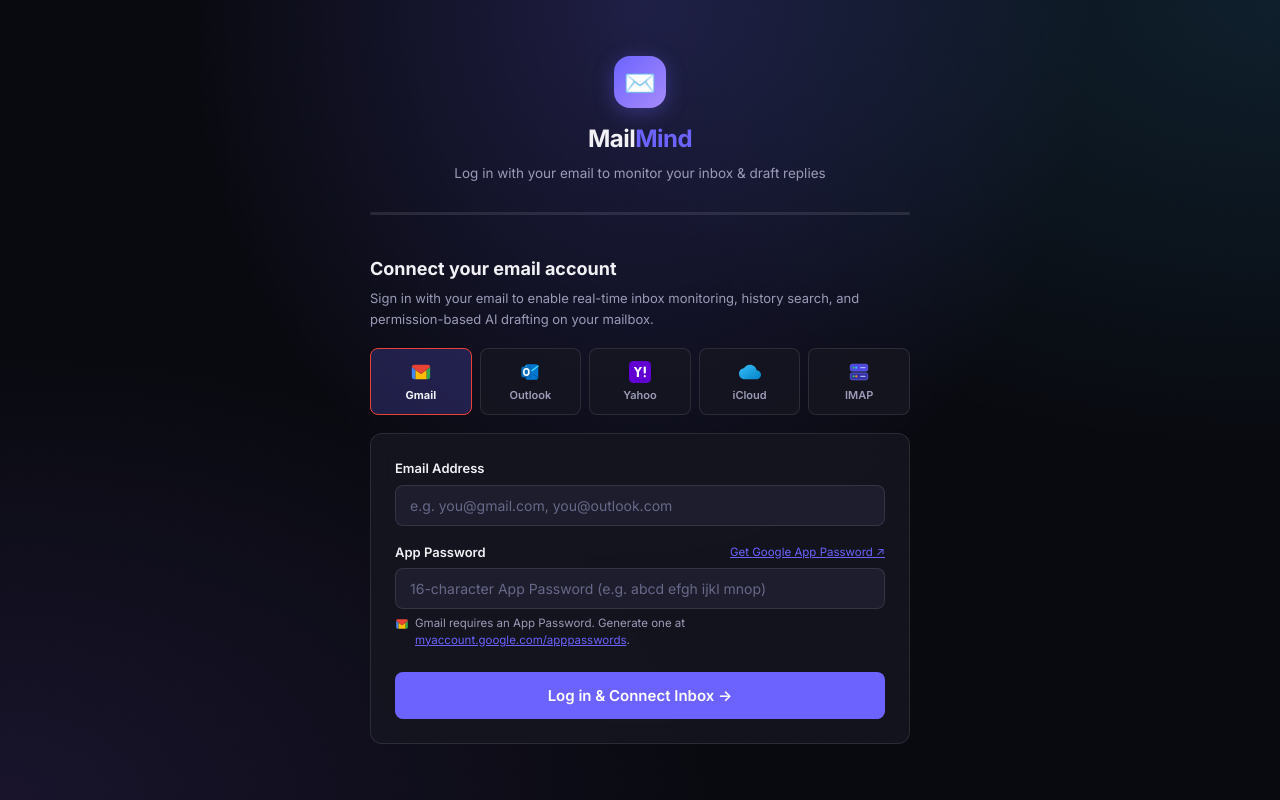
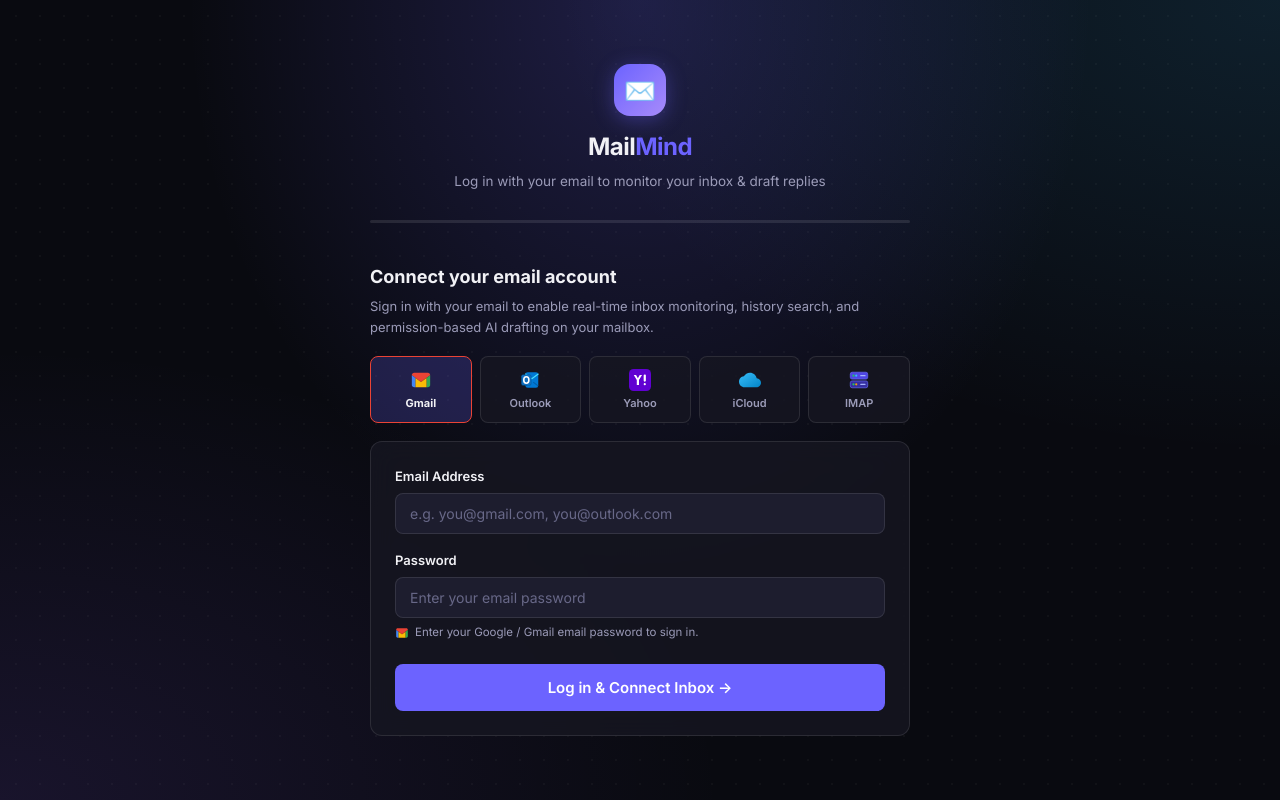
Before and after one commit to frix-bena/mailmind, a Next.js app: page /onboarding in a window 1280 px wide. Built offline with nearby package versions, Linux system fonts and the light colour scheme.

Commit message:
removed app password

```diff
--- a/app/api/auth/connect/route.js
+++ b/app/api/auth/connect/route.js
@@ -11,7 +11,7 @@
 
     if (!email || !password) {
       return NextResponse.json(
-        { error: 'Email and password/App Password are required.' },
+        { error: 'Email and password are required.' },
         { status: 400 }
       );
     }
@@ -33,7 +33,7 @@
       return NextResponse.json(
         {
           error: testResult.error || 'Failed to authenticate with email server.',
-          hint: 'For Gmail, make sure 2-Step Verification is active and you are using a 16-character App Password.'
+          hint: 'Make sure your email address and password are correct, and IMAP access is enabled in your email provider settings.'
         },
         { status: 401 }
       );
--- a/app/onboarding/page.js
+++ b/app/onboarding/page.js
@@ -81,7 +81,7 @@
       return;
     }
     if (!password) {
-      setAuthError('Please enter your password or App Password.');
+      setAuthError('Please enter your email password.');
       return;
     }
 
@@ -267,28 +267,14 @@
               </div>
 
               <div style={{ marginBottom: 16 }}>
-                <div style={{ display: 'flex', justifyContent: 'space-between', alignItems: 'center', marginBottom: 6 }}>
-                  <label style={{ fontSize: 13, fontWeight: 600 }}>
-                    {selectedProvider === 'google' || selectedProvider === 'yahoo' || selectedProvider === 'icloud'
-                      ? 'App Password'
-                      : 'Password / App Password'}
-                  </label>
-                  {currentProviderObj.guideUrl && (
-                    <a
-                      href={currentProviderObj.guideUrl}
-                      target="_blank"
-                      rel="noreferrer"
-                      style={{ fontSize: 11.5, color: 'var(--accent)', textDecoration: 'underline' }}
-                    >
-                      Get {currentProviderObj.name.split('/')[0].trim()} App Password ↗
-                    </a>
-                  )}
-                </div>
+                <label style={{ display: 'block', fontSize: 13, fontWeight: 600, marginBottom: 6 }}>
+                  Password
+                </label>
                 <input
                   type="password"
                   required
                   className="input"
-                  placeholder={selectedProvider === 'google' ? '16-character App Password (e.g. abcd efgh ijkl mnop)' : 'Enter password or App Password'}
+                  placeholder="Enter your email password"
                   value={password}
                   onChange={e => setPassword(e.target.value)}
                   autoComplete="current-password"
@@ -296,21 +282,7 @@
                 <div style={{ fontSize: 11.5, color: 'var(--muted)', marginTop: 6, lineHeight: 1.4, display: 'flex', alignItems: 'flex-start', gap: 6 }}>
                   <ProviderIcon provider={selectedProvider} size={14} style={{ marginTop: 2, flexShrink: 0 }} />
                   <div>
-                    {selectedProvider === 'google' && (
-                      <span>Gmail requires an App Password. Generate one at <a href="https://myaccount.google.com/apppasswords" target="_blank" rel="noreferrer" style={{ color: 'var(--accent)', textDecoration: 'underline' }}>myaccount.google.com/apppasswords</a>.</span>
-                    )}
-                    {selectedProvider === 'microsoft' && (
-                      <span>Use your Outlook/Office 365 password or Microsoft App Password from <a href="https://account.live.com/proofs/manage/additional" target="_blank" rel="noreferrer" style={{ color: 'var(--accent)', textDecoration: 'underline' }}>Security Settings</a>.</span>
-                    )}
-                    {selectedProvider === 'yahoo' && (
-                      <span>Generate an App Password in <a href="https://login.yahoo.com/account/security" target="_blank" rel="noreferrer" style={{ color: 'var(--accent)', textDecoration: 'underline' }}>Yahoo Account Security</a> settings.</span>
-                    )}
-                    {selectedProvider === 'icloud' && (
-                      <span>Generate an app-specific password at <a href="https://appleid.apple.com" target="_blank" rel="noreferrer" style={{ color: 'var(--accent)', textDecoration: 'underline' }}>appleid.apple.com</a>.</span>
-                    )}
-                    {selectedProvider === 'custom' && (
-                      <span>Enter your email account password and IMAP server settings below.</span>
-                    )}
+                    <span>Enter your {currentProviderObj.name} email password to sign in.</span>
                   </div>
                 </div>
               </div>
@@ -458,7 +430,7 @@
               MailMind is now connected to your inbox, reading incoming messages, summarizing email history, and drafting replies — always waiting for your approval before sending.
             </p>
             <div style={{ display: 'flex', flexDirection: 'column', gap: 10, maxWidth: 340, margin: '0 auto 32px', textAlign: 'left' }}>
-              <div style={{ fontSize: 14, color: 'var(--success)' }}>✅ Google / Gmail Account: <strong>{email}</strong></div>
+              <div style={{ fontSize: 14, color: 'var(--success)' }}>✅ {currentProviderObj.name} Account: <strong>{email}</strong></div>
               <div style={{ fontSize: 14, color: 'var(--success)' }}>✅ AI Reply Tone: {tone}</div>
               <div style={{ fontSize: 14, color: 'var(--success)' }}>✅ Full History &amp; Search Enabled</div>
               <div style={{ fontSize: 14, color: 'var(--success)' }}>✅ Permission-first: No replies sent without your approval</div>
--- a/components/ProviderIcon.js
+++ b/components/ProviderIcon.js
@@ -238,9 +238,9 @@
     brandName: 'Google Gmail',
     color: '#EA4335',
     bgLight: 'rgba(234, 67, 53, 0.12)',
-    hint: 'Requires a 16-character Google App Password',
-    guideUrl: 'https://myaccount.google.com/apppasswords',
-    guideText: 'Google App Passwords'
+    hint: 'Sign in with your Google email and password',
+    guideUrl: null,
+    guideText: 'Google Account'
   },
   {
     id: 'microsoft',
@@ -249,9 +249,9 @@
     brandName: 'Microsoft Outlook / Office 365',
     color: '#0078D4',
     bgLight: 'rgba(0, 120, 212, 0.12)',
-    hint: 'Use your Outlook account password or App Password',
-    guideUrl: 'https://account.live.com/proofs/manage/additional',
-    guideText: 'Microsoft Security Settings'
+    hint: 'Sign in with your Outlook / Microsoft email and password',
+    guideUrl: null,
+    guideText: 'Microsoft Account'
   },
   {
     id: 'yahoo',
@@ -260,9 +260,9 @@
     brandName: 'Yahoo Mail',
     color: '#6001D2',
     bgLight: 'rgba(96, 1, 210, 0.12)',
-    hint: 'Use a Yahoo App Password from account security settings',
-    guideUrl: 'https://login.yahoo.com/account/security',
-    guideText: 'Yahoo Account Security'
+    hint: 'Sign in with your Yahoo email and password',
+    guideUrl: null,
+    guideText: 'Yahoo Account'
   },
   {
     id: 'icloud',
@@ -271,9 +271,9 @@
     brandName: 'Apple iCloud Mail',
     color: '#0284C7',
     bgLight: 'rgba(2, 132, 199, 0.12)',
-    hint: 'Use an app-specific password from appleid.apple.com',
-    guideUrl: 'https://appleid.apple.com/account/manage',
-    guideText: 'Apple ID Security'
+    hint: 'Sign in with your Apple iCloud email and password',
+    guideUrl: null,
+    guideText: 'Apple ID'
   },
   {
     id: 'custom',
@@ -282,7 +282,7 @@
     brandName: 'Custom IMAP / SMTP Server',
     color: '#6366F1',
     bgLight: 'rgba(99, 102, 241, 0.12)',
-    hint: 'Connect to any private or company IMAP/SMTP server',
+    hint: 'Connect with your email address and password',
     guideUrl: null,
     guideText: 'IMAP / SMTP Settings'
   }
```
Also changed, not shown: api-server.js (+4 -4 lines), components/GoogleAccountModal.js (+5 -17 lines), terminal-agent.js (+5 -14 lines), lib/email-service.js.
